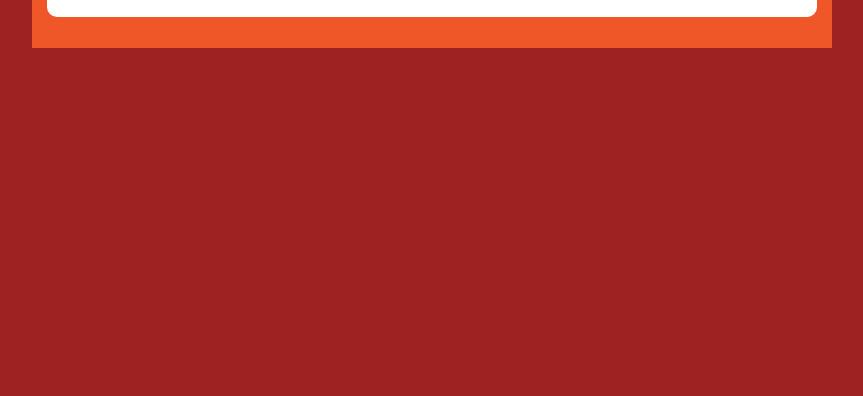
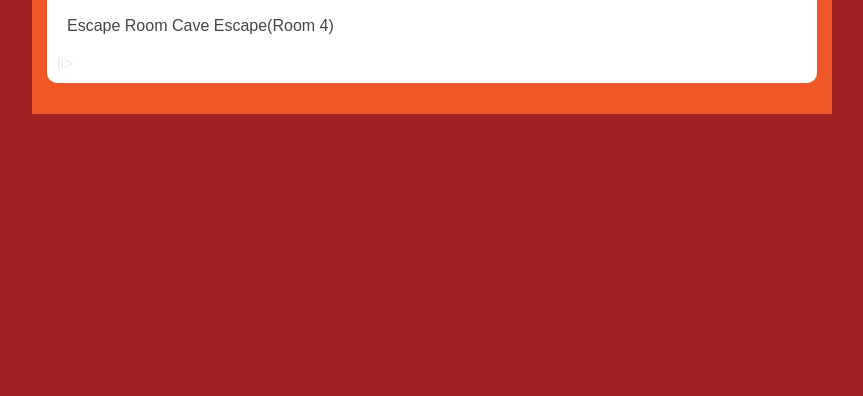
Before and after one commit to JaidenReaux/JaidenReaux.github.io, a plain HTML site: page portfolio.html in a window 1280 px wide. Shown: the part 404-800 px from the top of the page, without its empty margins (208-1071 px from the left). Drawn offline with Linux system fonts and the light colour scheme.

Commit message:
add escape room project

```diff
--- a/portfolio.html
+++ b/portfolio.html
@@ -39,6 +39,7 @@
 <h1>Khan Academy Portolio</h1>
             <ul id="portfolio">
              <li><a href = "https://www.khanacademy.org/computer-programming/spin-off-of-project-fish-tank-base-model/5441873662558208?authuser=0">Fish Tank</a></li>
+           <li><a href = https://www.khanacademy.org/computer-programming/escape-room-shiouki-danai-tyler-jaiden/6584552278573056>Escape Room Cave Escape(Room 4)</a></li>li>
             </ul>
             </ul>
          </div>
```
